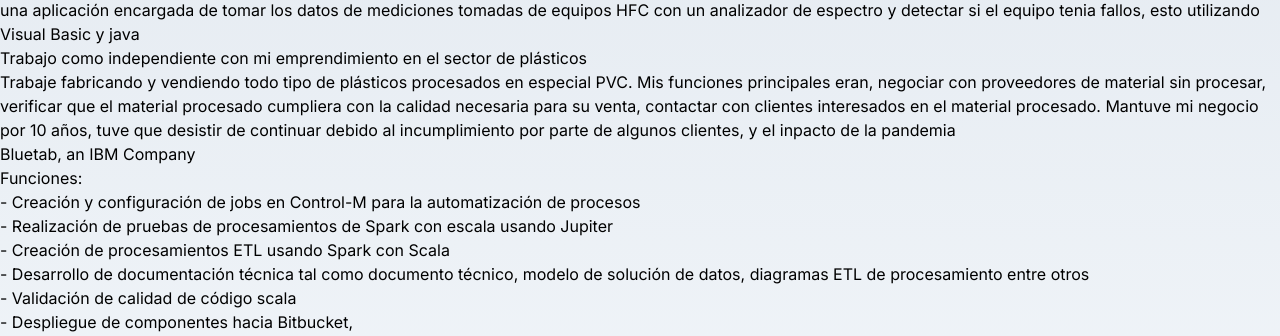
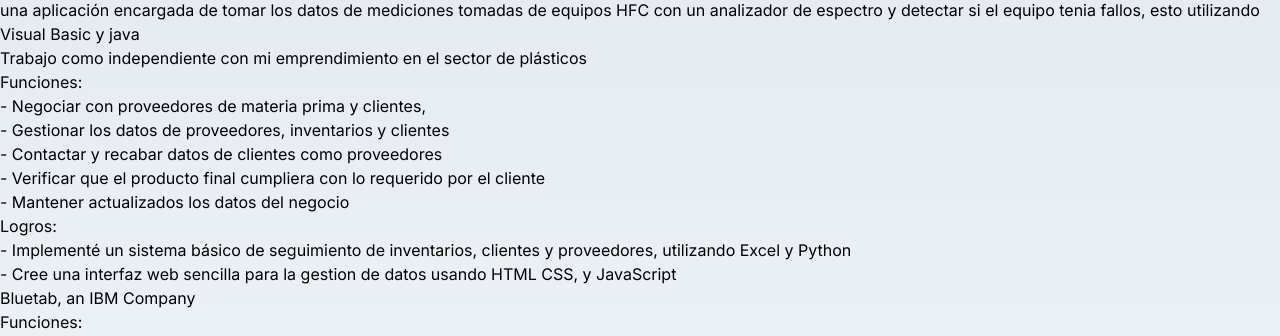
Before and after one commit to Sergip8/portfolio, a Next.js app: page / in a window 1280 px wide. Shown: the part 1384-1720 px from the top of the page. Built offline with nearby package versions, Linux system fonts and the light colour scheme; no server answers; the database is empty.

Commit message:
modify exp description

```diff
--- a/src/app/page.tsx
+++ b/src/app/page.tsx
@@ -45,14 +45,18 @@
     HFC con un analizador de espectro y detectar si el equipo tenia fallos, esto utilizando
     Visual Basic y java</div>
     <li class='font-semibold'> Trabajo como independiente con mi emprendimiento en el sector de plásticos</li>
-    <div class='ms-3 p-2 '> Trabaje fabricando y
-    vendiendo todo tipo de plásticos procesados en especial PVC.
-    Mis funciones principales eran,
-    negociar con proveedores de material sin procesar,
-    verificar que el material procesado cumpliera con la calidad necesaria para su venta,
-    contactar con clientes interesados en el material procesado.
-    Mantuve mi negocio por 10 años,
-    tuve que desistir de continuar debido al incumplimiento por parte de algunos clientes, y el inpacto de la pandemia</div>
+    <div class='ms-3 p-2 '>
+   Funciones:<br/>
+- Negociar con proveedores de materia prima y clientes, <br/>
+- Gestionar los datos de proveedores, inventarios y clientes <br/>
+- Contactar y recabar datos de clientes como proveedores<br/>
+- Verificar que el producto final cumpliera con lo requerido por el cliente<br/>
+- Mantener actualizados los datos del negocio<br/>
+Logros:<br/>
+- Implementé un sistema básico de seguimiento de inventarios, clientes y proveedores, utilizando Excel y Python<br/>
+- Cree una interfaz web sencilla para la gestion de datos usando HTML CSS, y JavaScript<br/>
+</div>
+
     <li class='font-semibold'>Bluetab, an IBM Company</li>
 
     <div class='ms-3 p-2 '>
```
